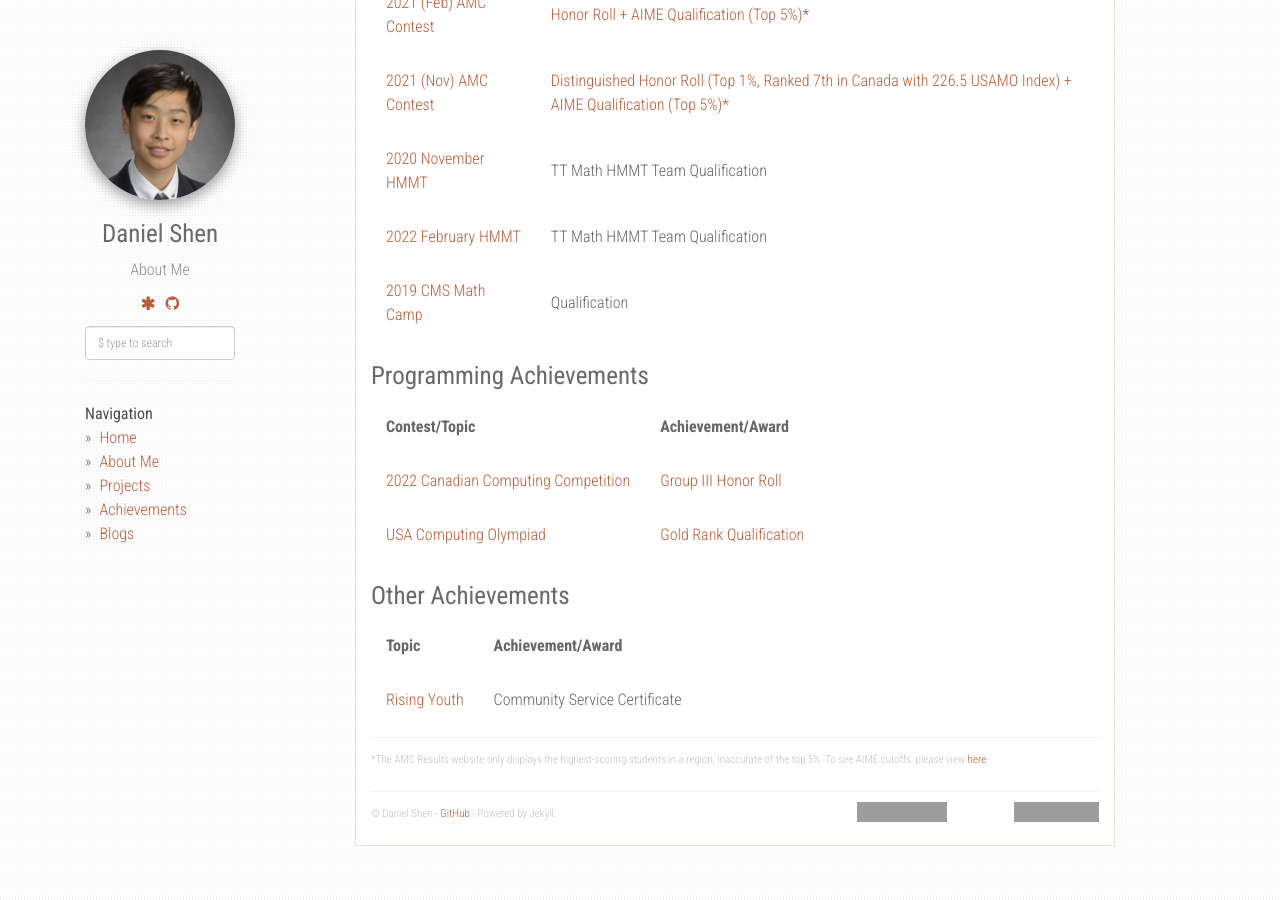
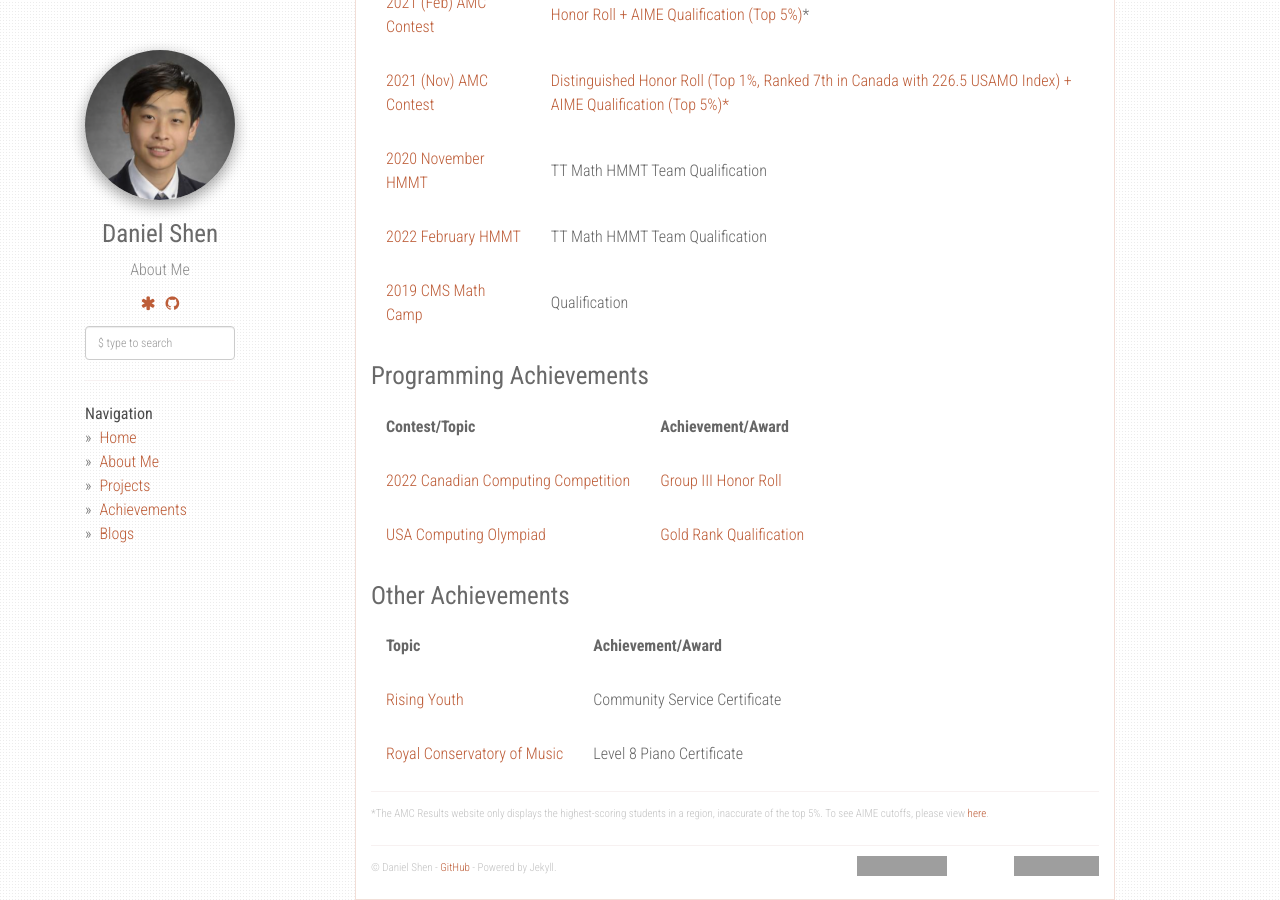
Before and after one commit to UncreativeName1/uncreativename1.github.io, a Jekyll site: the page built from achievements.md, in a window 1280 px wide and 900 px high, scrolled down 706 px. Built offline with Jekyll 4.4.1, drawn with Linux system fonts in a browser that asks for light colours; nearby versions of some CDN libraries; grey boxes are pictures that could not be loaded.

Commit message:
Update achievements.md

```diff
--- a/achievements.md
+++ b/achievements.md
@@ -181,6 +181,15 @@ Over the years, math and programming have been my absolute favorite hobbies, but
     Community Service Certificate
     </td>
   </tr>
+
+  <tr>
+    <td>
+    <a href="https://www.rcmusic.com/">Royal Conservatory of Music</a>
+    </td>
+    <td>
+    Level 8 Piano Certificate
+    </td>
+  </tr>
 </table>
 
 <footer>
```
